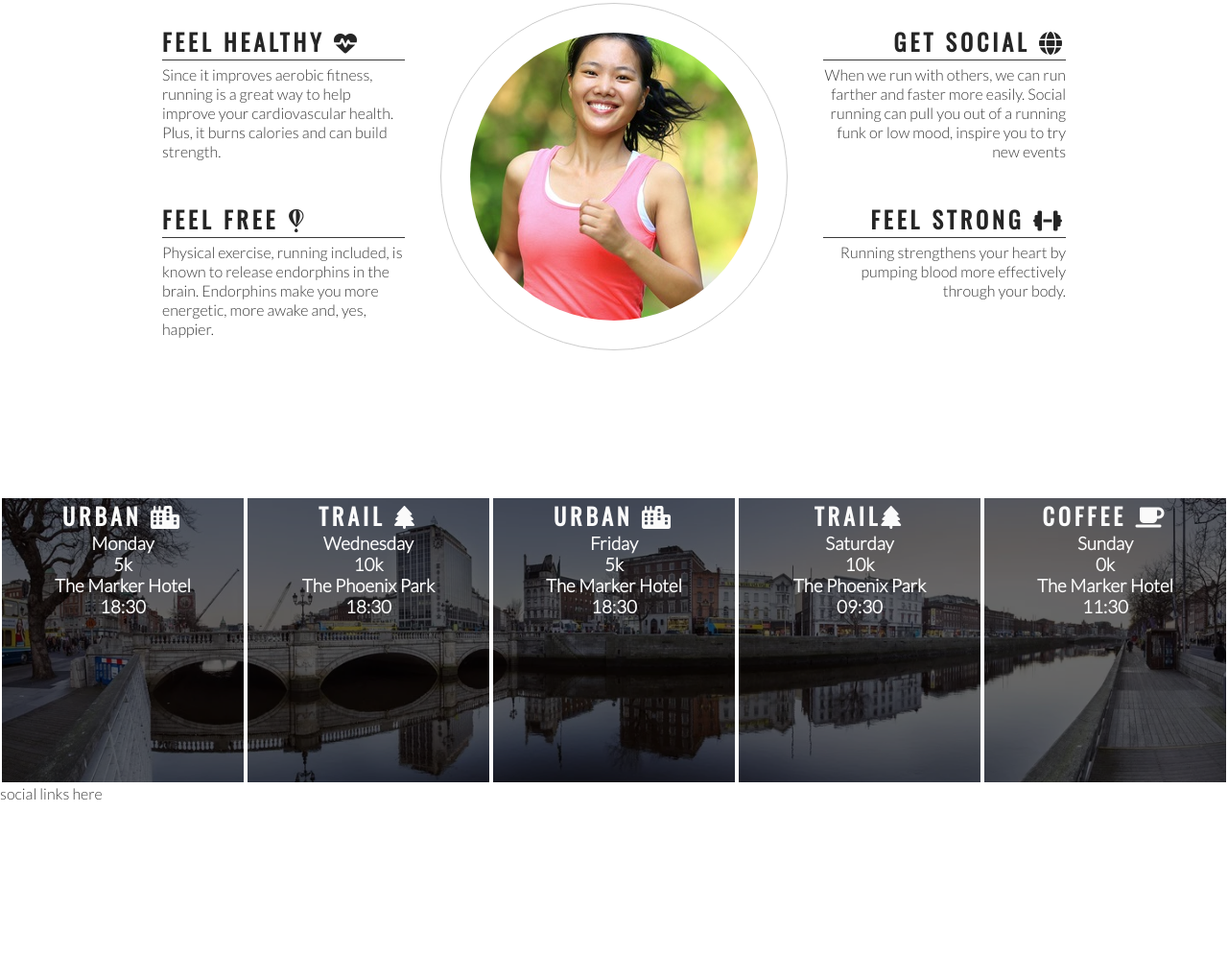
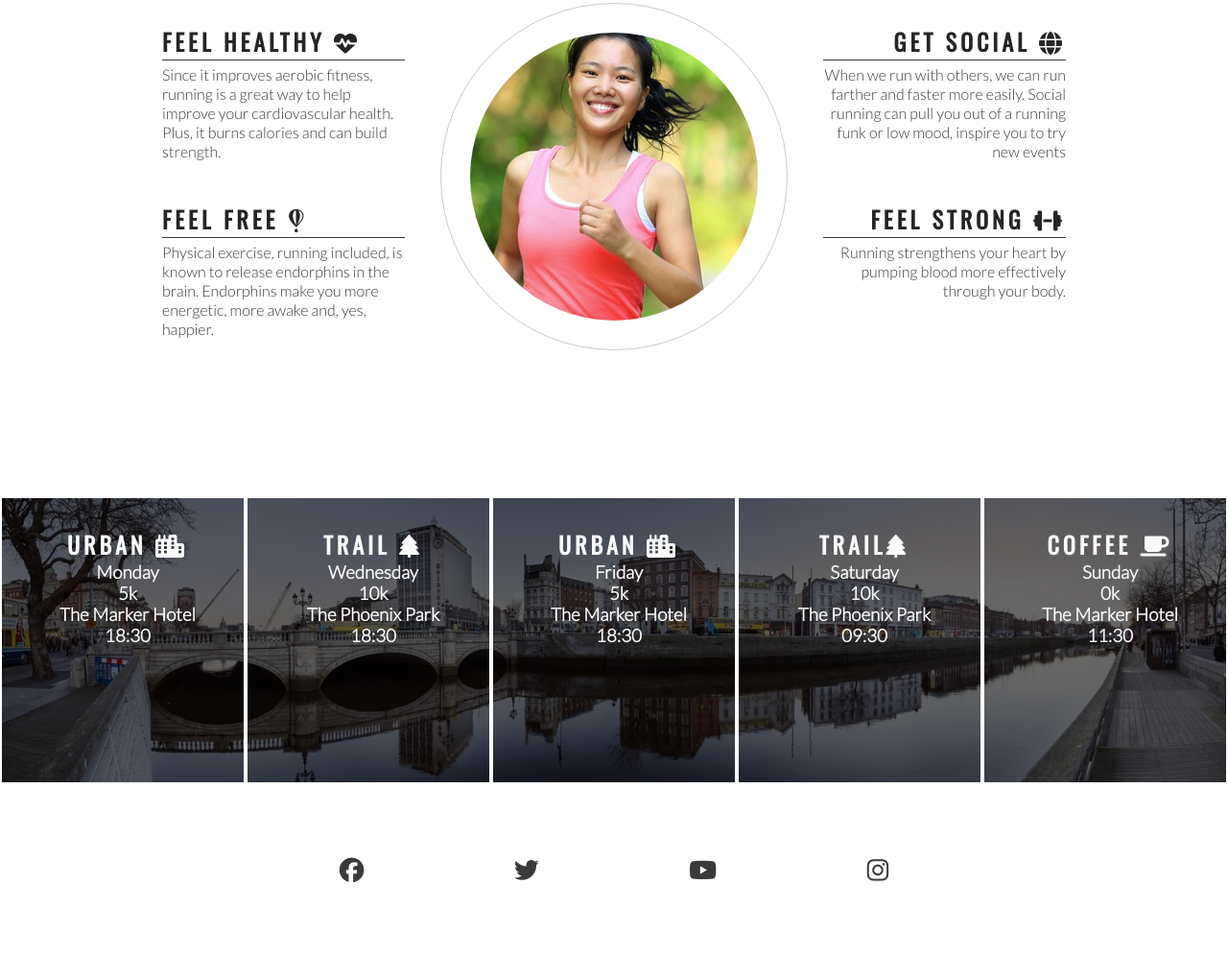
Before and after one commit to robvclarke/first_project_repo, a plain HTML site: page index.html in a window 1280 px wide. Shown: the part 778-1774 px from the top of the page at 96% size. Before the commit the page ends 1614 px from the top, so only its background shows below. Drawn offline with nearby package versions, Linux system fonts and the light colour scheme.

Commit message:
Add style to footer icons

```diff
--- a/assets/css/style.css
+++ b/assets/css/style.css
@@ -202,6 +202,7 @@ h1, h2{
     width: 20%;
     height: 300px;
     float: left;
+    padding: 30px 0 0 10px;
     text-align: center;
     border: 2px solid white;
     box-sizing: border-box;
@@ -210,3 +211,24 @@ h1, h2{
 #times h2 {
     color: #fafafa;
 }
+
+/* footer */
+
+footer {
+    height: 150px;
+}
+
+.social-networks{
+    text-align: center;
+}
+
+.social-networks > li {
+    display: inline;
+}
+
+.social-networks i {
+    font-size: 160%;
+    margin: 1%;
+    padding: 5%;
+    color: #3a3a3a;
+}
--- a/index.html
+++ b/index.html
@@ -118,10 +118,23 @@
         </div>
     </section>
     <footer>
-        social links here
+        <ul class="social-networks">
+            <li>
+                <a href="https://facebook.com" target="_blank" rel="noopener" aria-label="Visit our Facebook page (opens in a new tab)"><i class="fab fa-facebook"></i></a>
+            </li>
+            <li>
+                <a href="https://twitter.com" target="_blank" rel="noopener" aria-label="Visit our Twitter page (opens in a new tab)"><i class="fab fa-twitter"></i></a>
+            </li>
+            <li>
+                <a href="https://youtube.com" target="_blank" rel="noopener" aria-label="Visit our Youtube page (opens in a new tab)"><i class="fab fa-youtube"></i></a>
+            </li>
+            <li>
+                <a href="https://instagram.com" target="_blank" rel="noopener" aria-label="Visit our Instagram page (opens in a new tab)"><i class="fab fa-instagram"></i></a>
+            </li>
+        </ul>
     </footer>
 
     <!-- font awesome script-->
-    <script src="https://kit.fontawesome.com/9b84512c7f.js" crossorigin="anonymous"></script>
+    <script src="https://kit.fontawesome.com/9b84512c7f.js" crossorigin="anonymous"><i class="fab fa-facebook"></i></script>
 </body>
 </html>
```
